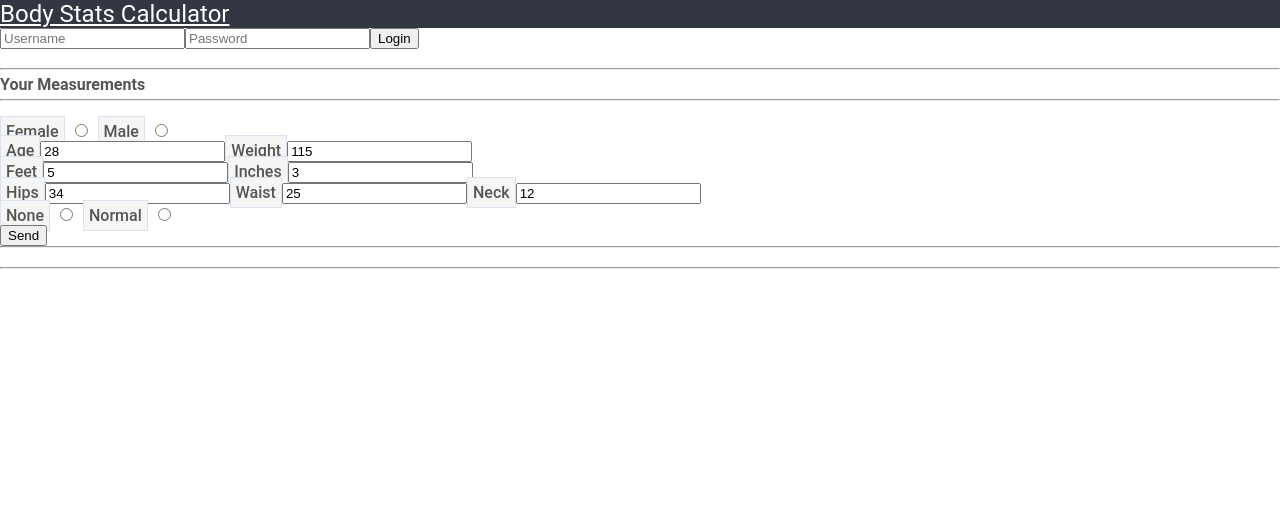
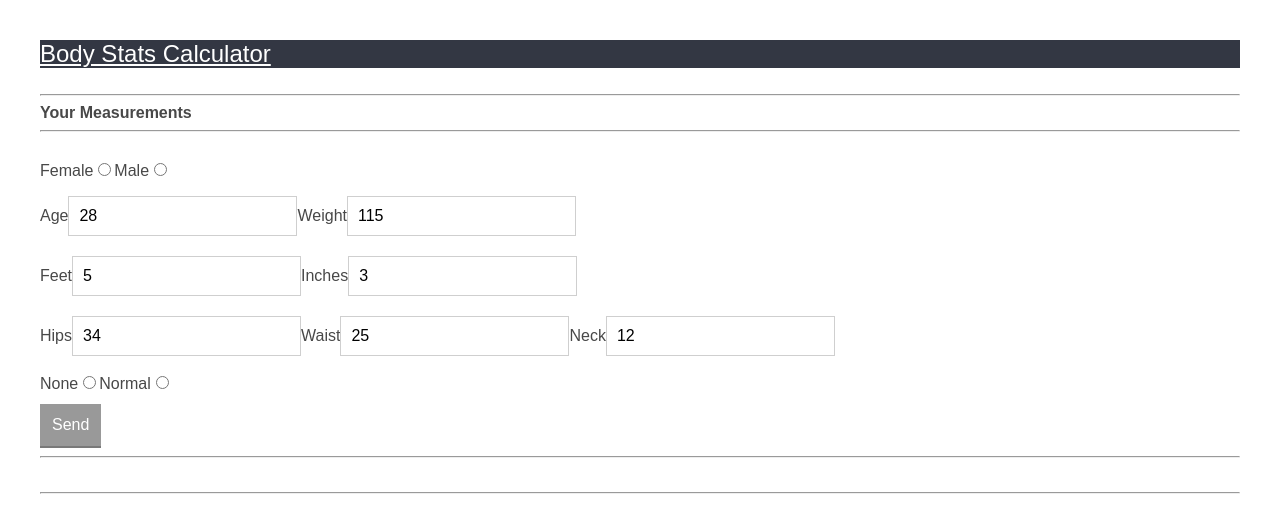
Before and after one commit to kkote/BfCalc-React, a React (Create React App) app: page / in a window 1280 px wide. Shown: the top 532 px of the page. Built offline with nearby package versions, Linux system fonts and the light colour scheme.

Commit message:
Form Update

```diff
--- a/src/App.css
+++ b/src/App.css
@@ -1,12 +1,81 @@
+
+body {
+  font-family: 'Roboto Slab', sans-serif;
+  background: white;
+  color: #484848;
+  padding: 40px;
+}
+
+input {
+  /* display: block; */
+  display: inline-block;
+  margin-bottom: 15px;
+  margin-top: 5px;
+  padding: 10px;
+  border: 1px solid #cfcfcf;
+  font-family: 'Roboto Slab', sans-serif;
+  font-size: 16px;
+  outline: none;
+}
+
+pre, code {
+  font-family: 'Roboto Mono', Monaco;
+}
+
+button {
+  cursor: pointer;
+  padding: 12px;
+  background: #999;
+  font-family: 'Roboto Slab', sans-serif;
+  font-size: 16px;
+  border: none;
+  outline: none;
+  color: white;
+  border-bottom: 2px solid #797979;
+
+  &:hover {
+    background-color: #a1a1a1;
+  }
+
+  &:active {
+    background-color: #888;
+  }
+}
+
+form {
+  display: inline-block;
+  margin-right: 50px;
+  vertical-align: top;
+}
+
+.res-block {
+  display: inline-block;
+}
+
+h3 {
+  margin-top: 0;
+}
+
+
+
+
+
+
+
+
+
+
+
+
 #calcForm {
   font-size: 18px !important;
 }
 
-body {
+/* body {
   font-size: 16px !important;
   font-family: 'Roboto', sans-serif !important;
   color: #555 !important;
-}
+} */
 
 h4 {
   margin-top: 5px !important;
@@ -127,12 +196,12 @@ label {
   padding-left: 0 !important;
 }
 
-label {
+/* label {
   padding: 5px;
   background: whitesmoke;
   border: .5px solid #d9e2ef;
   width: 100%;
-}
+} */
 
 .formControl::placeholder {
   /* Chrome, Firefox, Opera, Safari 10.1+ */
@@ -152,9 +221,9 @@ label {
   color: red;
 }
 
-input[type=radio] {
+/* input[type=radio] {
   margin: 4px 10px 0 !important;
-}
+} */
 
 .btn-warning {
   color: #fff;
@@ -346,10 +415,10 @@ input[type=radio] {
   flex-direction: column;
 }
 
-hr {
+/* hr {
   margin-top: 0 !important;
   margin-bottom: 0 !important;
-}
+} */
 
 .panel-heading {
   background-color: white !important;
--- a/src/App.js
+++ b/src/App.js
@@ -13,7 +13,7 @@ function App() {
   return (
     <div className="App">
       <Header />
-      <Login />
+      {/*<Login />*/}
       <br></br>
 
       <div className='main'>
--- a/src/components/form.js
+++ b/src/components/form.js
@@ -32,7 +32,7 @@ class Form extends React.Component {
         <form onSubmit={this.handleSubmit}>
 
           <label htmlFor="female">Female</label>
-          <input id="female" name="gender" type="radio" value={'female'}/>
+          <input id="female" name="gender" type="radio" value={'female'} Selected/>
           <label htmlFor="male">Male</label>
           <input id="male" name="gender" type="radio" value={'male'}/>
           <br></br>
```
